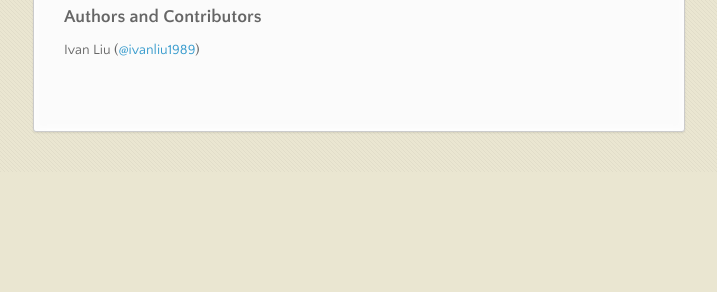
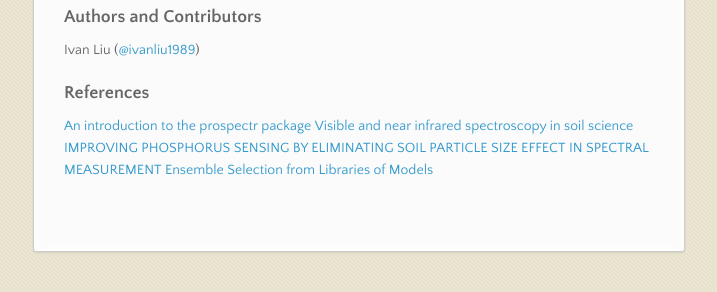
Before and after one commit to ivanliu1989/Afr-Soil-Prediction, a plain HTML site: page index.html in a window 1280 px wide. Shown: the part 1997-2289 px from the top of the page, without its empty margins (282-999 px from the left). Before the commit the page ends 2169 px from the top, so only its background shows below. Drawn offline with nearby package versions, Linux system fonts and the light colour scheme.

```diff
--- a/index.html
+++ b/index.html
@@ -94,6 +94,14 @@
 <a name="authors-and-contributors" class="anchor" href="#authors-and-contributors"><span class="octicon octicon-link"></span></a>Authors and Contributors</h3>
 
 <p>Ivan Liu (<a href="https://github.com/ivanliu1989" class="user-mention">@ivanliu1989</a>)</p>
+
+<h3>
+<a name="references" class="anchor" href="#references"><span class="octicon octicon-link"></span></a>References</h3>
+
+<p><a href="http://cran.r-project.org/web/packages/prospectr/vignettes/prospectr-intro.pdf">An introduction to the prospectr package</a>
+<a href="http://pub.epsilon.slu.se/5165/1/stenberg_b_etal_100907.pdf">Visible and near infrared spectroscopy in soil science</a>
+<a href="http://www.abe.ufl.edu/wlee/Publications/TransASAE-Vol48-No5-p1971-1978-ParticleSizeEffect.pdf">IMPROVING PHOSPHORUS SENSING BY ELIMINATING SOIL PARTICLE SIZE EFFECT IN SPECTRAL MEASUREMENT</a>
+<a href="http://www.cs.cornell.edu/%7Ecaruana/ctp/ct.papers/caruana.icml04.icdm06long.pdf">Ensemble Selection from Libraries of Models</a></p>
       </section>
       <footer>
         <p>Project maintained by <a href="https://github.com/ivanliu1989">ivanliu1989</a></p>
```
Also changed, not shown: params.json (+1 -1 lines).
